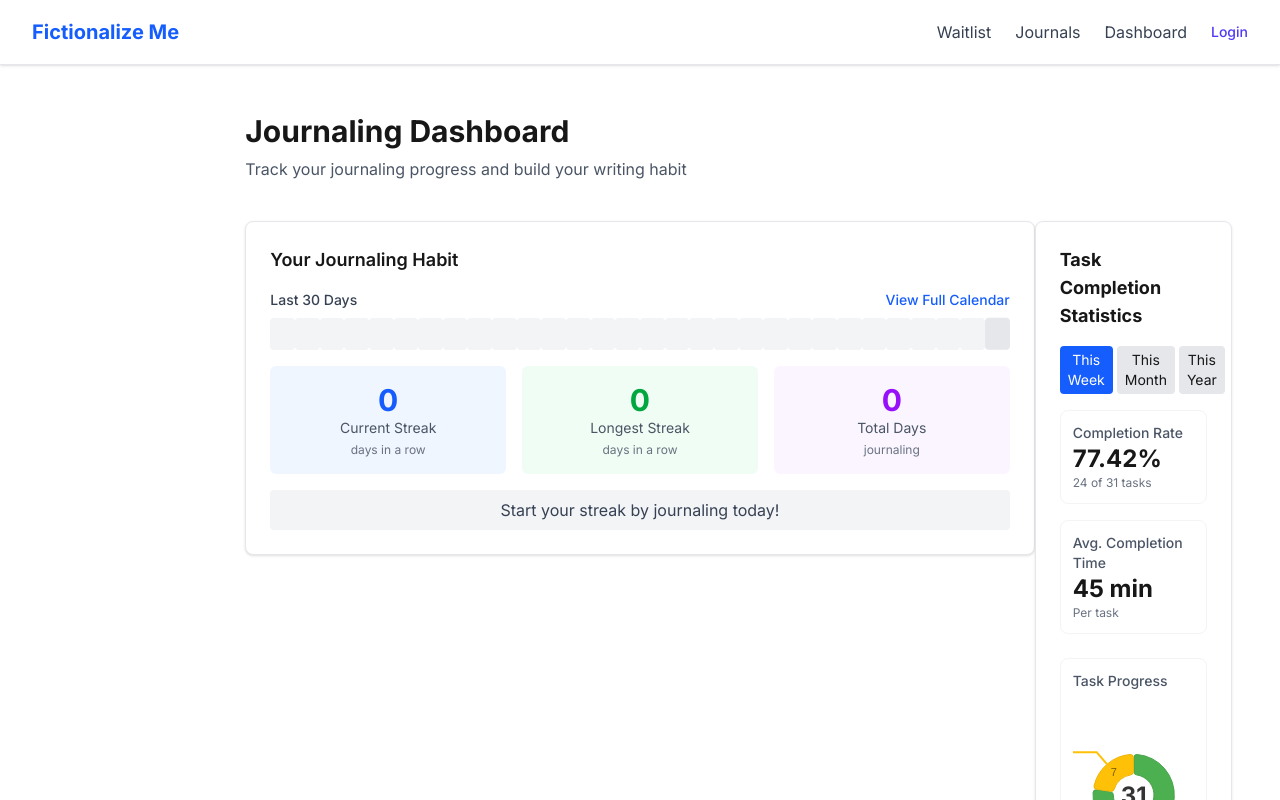
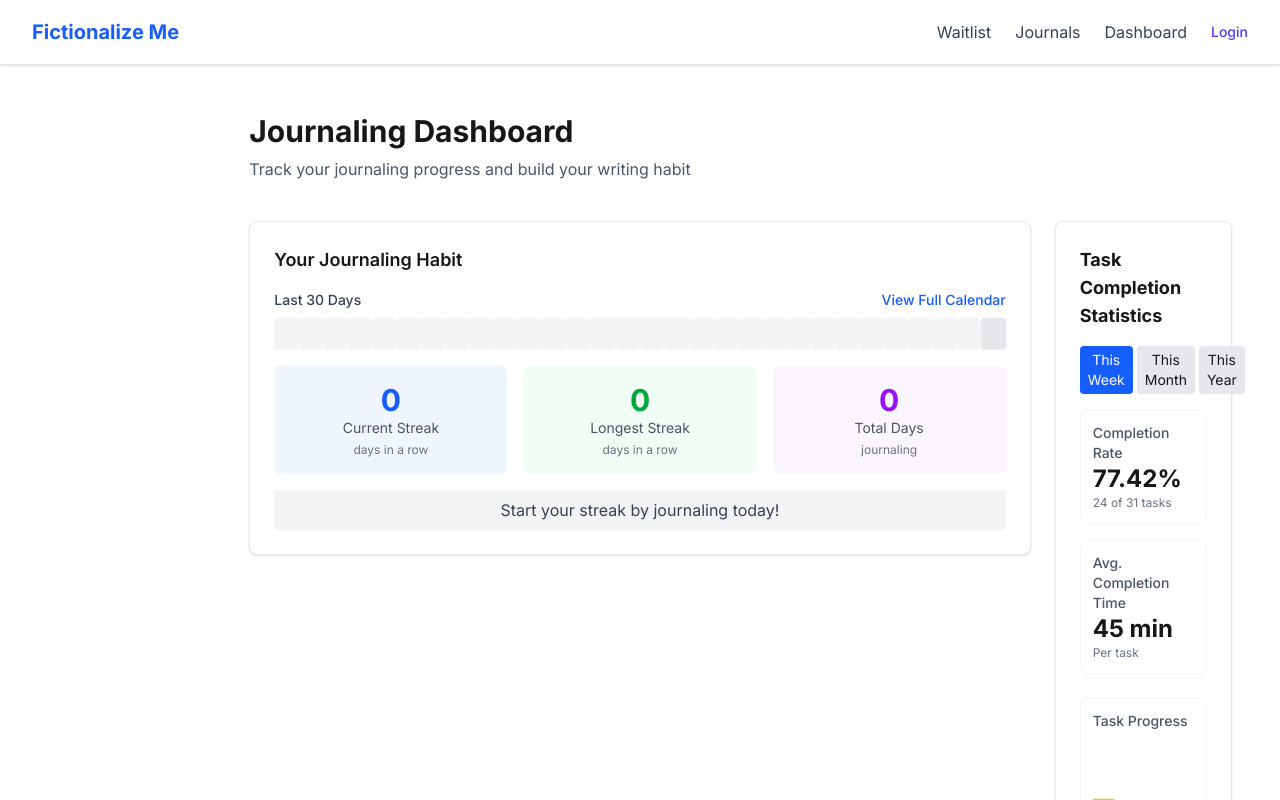
Before and after one commit to n14little/fictionalize-me, a Next.js app: page /dashboard in a window 1280 px wide. Shown: the top 800 px of the page. Built offline with nearby package versions, Linux system fonts and the light colour scheme; no server answers.

Commit message:
chore: add some margin

```diff
--- a/app/dashboard/layout.tsx
+++ b/app/dashboard/layout.tsx
@@ -10,7 +10,7 @@ export default function DashboardLayout({
     <main className="flex min-h-screen flex-col p-4 md:p-12">
       <div className="w-full mx-auto">
         {/* Three column layout with header and content */}
-        <div className="grid grid-cols-1 lg:grid-cols-12 w-full gap-y-6">
+        <div className="grid grid-cols-1 lg:grid-cols-12 w-full gap-y-6 gap-x-6">
           {/* Left gutter - header row */}
           <div className="lg:col-span-2">
             <div className="hidden lg:block"></div>
```
